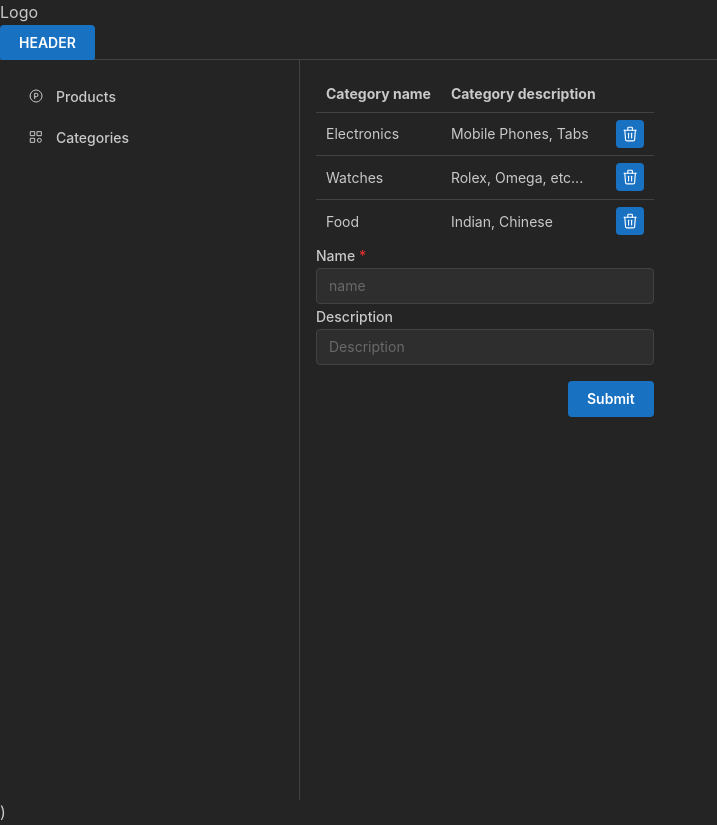
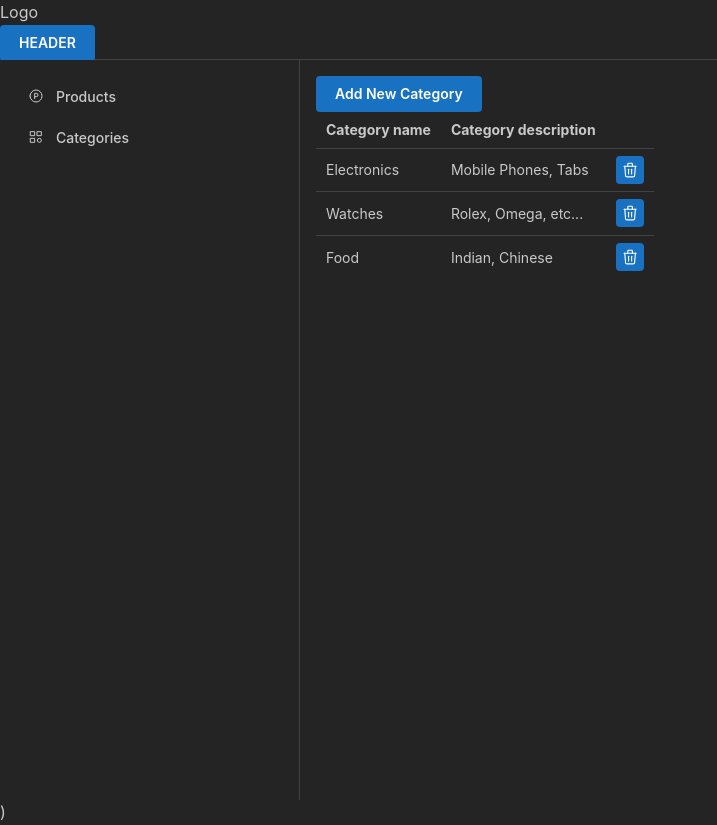
Before and after one commit to Naleen2/admin_test, a React (Vite) app: page /categories in a window 1280 px wide. Shown: the whole page, without its empty margins (0-717 px from the left). Built offline with nearby package versions, Linux system fonts and the light colour scheme; data requests are answered from the project's data file.

Commit message:
Add drawer functionality to products and categories

```diff
--- a/src/components/AddCategory.tsx
+++ b/src/components/AddCategory.tsx
@@ -2,8 +2,13 @@ import {useForm} from "@mantine/form";
 import {Box, Button, Group, TextInput} from "@mantine/core";
 import {useAddCategoryMutation} from "../store/apis/categoryApi.ts";
 import {randomId} from "@mantine/hooks";
+import {Category} from "./Categories.tsx";
 
-function AddCategory() {
+type AddCategoryProps = {
+    onSubmit: (c: Category) => void
+}
+
+function AddCategory({onSubmit}: AddCategoryProps) {
     const [addCategory] = useAddCategoryMutation();
 
     const form = useForm({
@@ -13,7 +18,7 @@ function AddCategory() {
         },
 
         validate: {
-            name : (value) => {
+            name: (value) => {
                 if (!value) {
                     return 'name can not be empty';
                 }
@@ -24,10 +29,12 @@ function AddCategory() {
     function addNewCategory(id: string) {
         if (form.isValid()) {
             const transformedValues = form.getTransformedValues();
-            addCategory({
+            const newCategory = {
                 id,
                 ...transformedValues
-            });
+            };
+            addCategory(newCategory);
+            onSubmit(newCategory)
         }
     }
 
@@ -48,7 +55,7 @@ function AddCategory() {
                 />
 
                 <Group justify="flex-end" mt="md">
-                    <Button type="submit" onClick= {() => addNewCategory(randomId())}>Submit</Button>
+                    <Button type="submit" onClick={() => addNewCategory(randomId())}>Submit</Button>
                 </Group>
             </form>
         </Box>
--- a/src/components/AddProduct.tsx
+++ b/src/components/AddProduct.tsx
@@ -1,11 +1,15 @@
 import {useForm} from '@mantine/form';
 import {TextInput, Button, Group, Box, NumberInput} from '@mantine/core';
 import {useProductDispatch} from "../store/hooks.ts";
-import {createNewProduct} from "../store/slices/product-slice.ts";
+import {createNewProduct, Product} from "../store/slices/product-slice.ts";
 import {randomId } from "@mantine/hooks";
 import {faker} from "@faker-js/faker";
 
-function AddProduct() {
+type AddProductProps = {
+    onSubmit : (p: Product) => void;
+}
+
+function AddProduct({onSubmit} : AddProductProps) {
 
     const dispatch = useProductDispatch();
 
@@ -20,7 +24,9 @@ function AddProduct() {
     });
 
     function addProduct(id: string): void {
+        const product = {id, ...form.getTransformedValues()};
         dispatch(createNewProduct({id, ...form.getTransformedValues()}));
+        onSubmit(product);
         form.reset();
     }
 
--- a/src/components/Categories.tsx
+++ b/src/components/Categories.tsx
@@ -1,8 +1,9 @@
 import {useGetCategoriesQuery} from "../store/apis/categoryApi.ts";
 import {ReactNode} from "react";
-import {Loader, Table} from "@mantine/core";
+import {Button, Drawer, Loader, Table} from "@mantine/core";
 import AddCategory from "./AddCategory.tsx";
 import CategoryItem from "./CategoryItem.tsx";
+import {useDisclosure} from "@mantine/hooks";
 
 export type Category = {
     id: string,
@@ -11,6 +12,8 @@ export type Category = {
 }
 
 function Categories() {
+    const [opened, { open, close }] = useDisclosure(false);
+
     const {data, isFetching, error} = useGetCategoriesQuery(undefined);
 
     let content: ReactNode;
@@ -22,6 +25,11 @@ function Categories() {
 
         return (
             <div>
+                <Drawer opened={opened} onClose={close} title="Add New Category">
+                    <AddCategory onSubmit={close}></AddCategory>
+                </Drawer>
+                <Button onClick={open}>Add New Category</Button>
+
                 <Table>
                     <Table.Thead>
                         <Table.Tr>
@@ -31,8 +39,6 @@ function Categories() {
                     </Table.Thead>
                     <Table.Tbody>{rows}</Table.Tbody>
                 </Table>
-
-                <AddCategory></AddCategory>
             </div>
         );
     }
@@ -42,7 +48,7 @@ function Categories() {
     } else if (error) {
         content = <div>Error loading Data</div>;
     } else {
-        content = getCategoryTable(data);
+        content = getCategoryTable(data as Category[]);
     }
 
     return <div>
--- a/src/components/Products.tsx
+++ b/src/components/Products.tsx
@@ -1,6 +1,7 @@
-import {Table, Image} from '@mantine/core';
+import {Button, Drawer, Image, Table} from '@mantine/core';
 import AddProduct from "./AddProduct.tsx";
 import {Product} from "../store/slices/product-slice.ts";
+import {useDisclosure} from "@mantine/hooks";
 
 
 type MyTableProps = {
@@ -8,6 +9,8 @@ type MyTableProps = {
 };
 
 function Products({products}: MyTableProps) {
+
+    const [opened, { open, close }] = useDisclosure(false);
 
     const rows = products.map((product) => (
         <Table.Tr key={product.id}>
@@ -29,7 +32,10 @@ function Products({products}: MyTableProps) {
 
     return (
         <div>
-            <AddProduct></AddProduct>
+            <Drawer opened={opened} onClose={close} title="Add New Product">
+                <AddProduct onSubmit={close}></AddProduct>
+            </Drawer>
+            <Button onClick={open}>Add New Product</Button>
             <Table>
                 <Table.Thead>
                     <Table.Tr>
```
